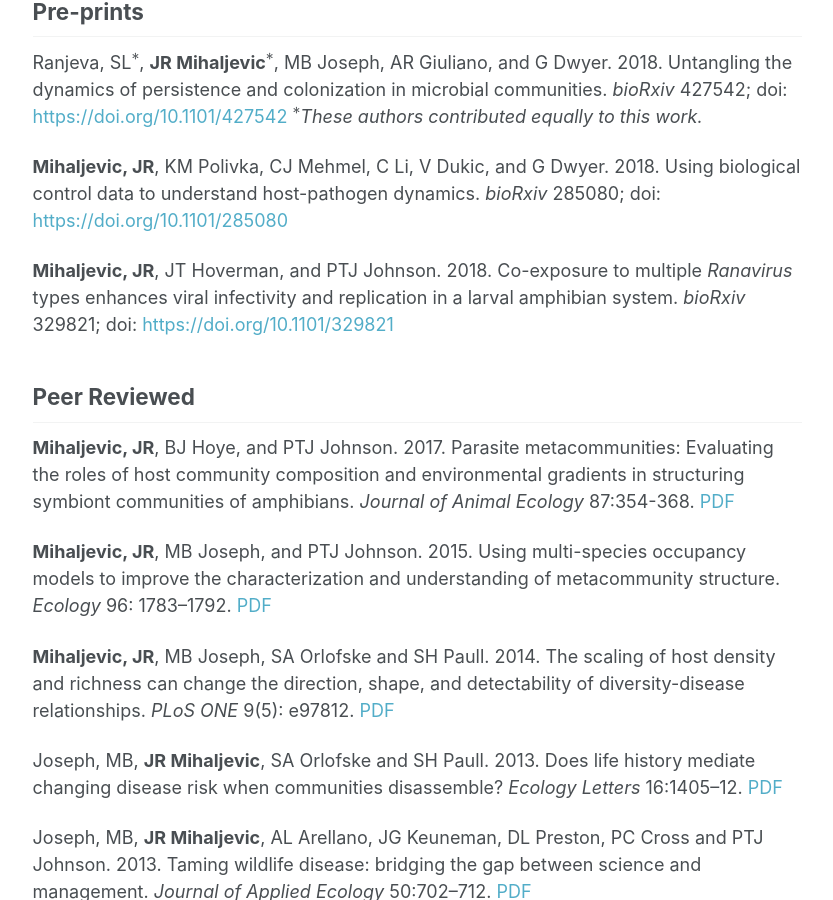
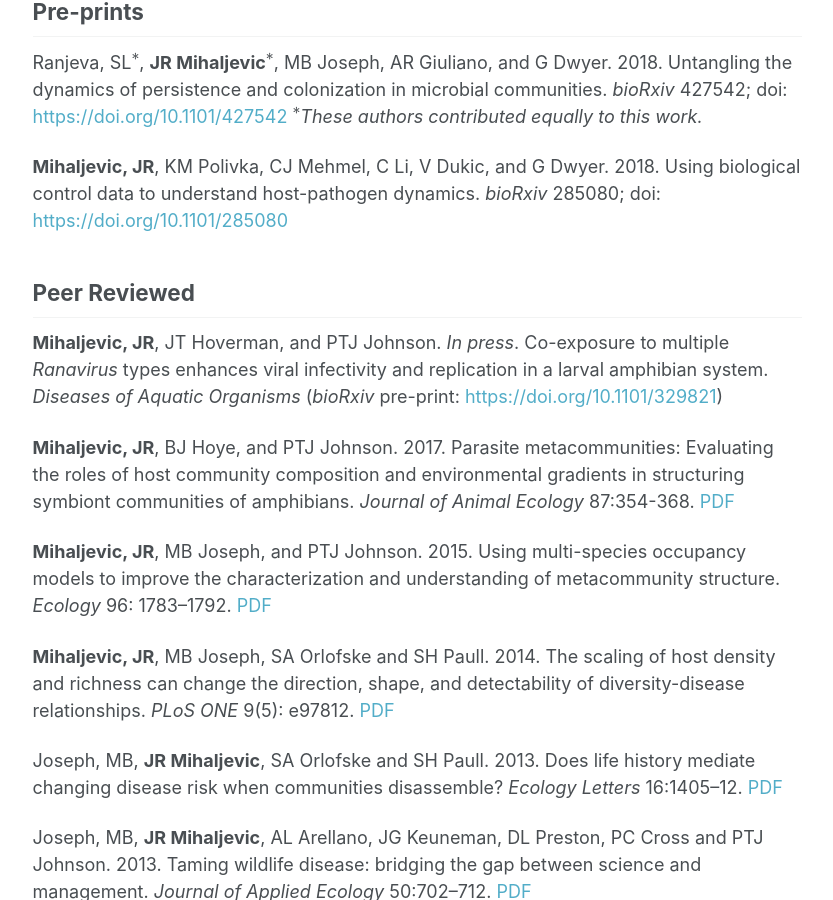
Before and after one commit to jrmihalj/jrmihalj.github.io, a Jekyll site: the page built from _pages/pubs.md, in a window 1280 px wide and 900 px high, scrolled down 1125 px. Shown: the whole window, without its empty margins (249-1082 px from the left). Built offline with Jekyll 4.4.1, drawn with Linux system fonts in a browser that asks for light colours; formulas are drawn with MathJax 3; our own code applies the rules of GitHub Pages for plain Markdown files.

Commit message:
move Rv paper to Peer Reviewed

```diff
--- a/_pages/pubs.md
+++ b/_pages/pubs.md
@@ -14,10 +14,10 @@ Ranjeva, SL$^{\*}$, **JR Mihaljevic**$^{\*}$, MB Joseph, AR Giuliano, and G Dwye
 
 **Mihaljevic, JR**, KM Polivka, CJ Mehmel, C Li, V Dukic, and G Dwyer. 2018. Using biological control data to understand host-pathogen dynamics. *bioRxiv* 285080; doi: [https://doi.org/10.1101/285080](https://doi.org/10.1101/285080){:target="_blank"}
 
-**Mihaljevic, JR**, JT Hoverman, and PTJ Johnson. 2018. Co-exposure to multiple *Ranavirus* types enhances viral infectivity and replication in a larval amphibian system. *bioRxiv* 329821; doi: [https://doi.org/10.1101/329821](https://doi.org/10.1101/329821){:target="_blank"}
-
 
 ## Peer Reviewed
+
+**Mihaljevic, JR**, JT Hoverman, and PTJ Johnson. *In press*. Co-exposure to multiple *Ranavirus* types enhances viral infectivity and replication in a larval amphibian system. *Diseases of Aquatic Organisms* (*bioRxiv* pre-print: [https://doi.org/10.1101/329821](https://doi.org/10.1101/329821){:target="_blank"})
 
 **Mihaljevic, JR**, BJ Hoye, and PTJ Johnson. 2017. Parasite metacommunities: Evaluating the roles of host community composition and environmental gradients in structuring symbiont communities of amphibians. *Journal of Animal Ecology* 87:354-368. [PDF](https://drive.google.com/file/d/1UVSHMO-08w943HRcI9GnAOQwWU0tt5um/view?usp=sharing){:target="_blank"}
 
```
